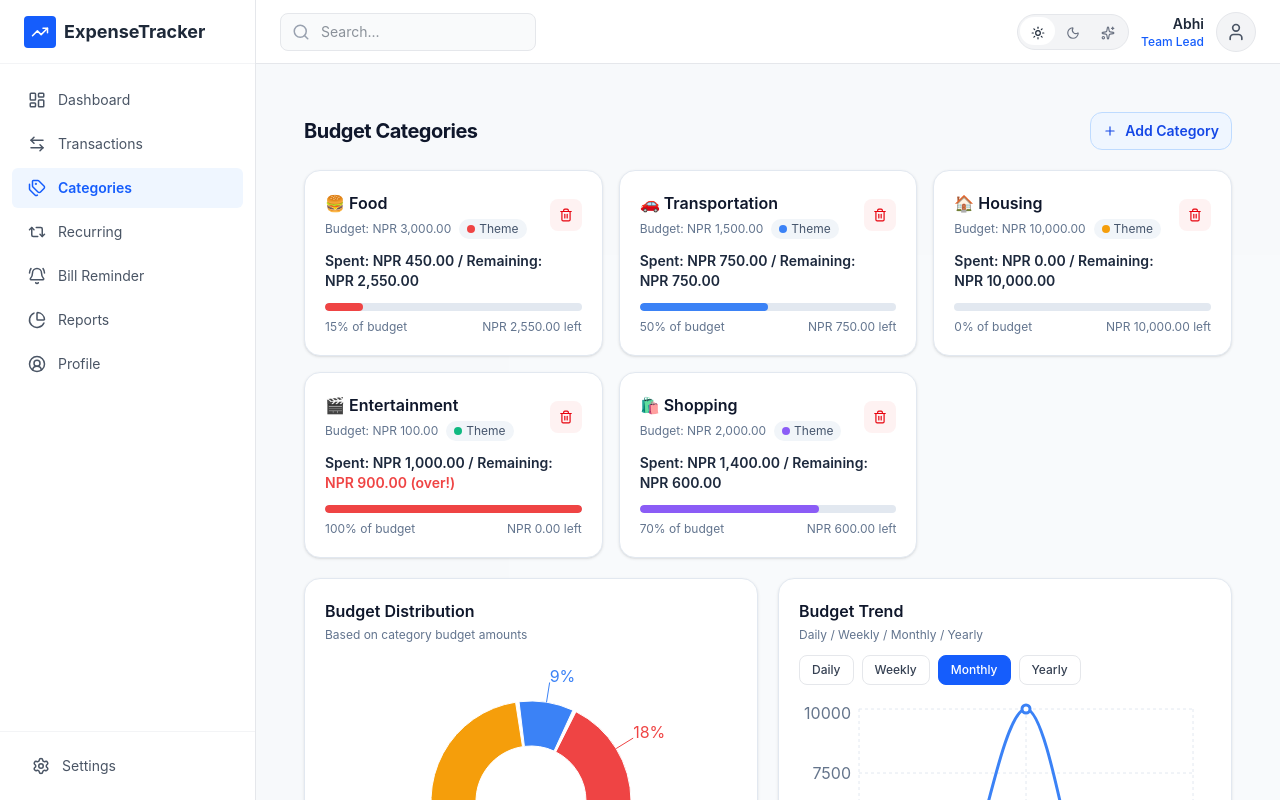
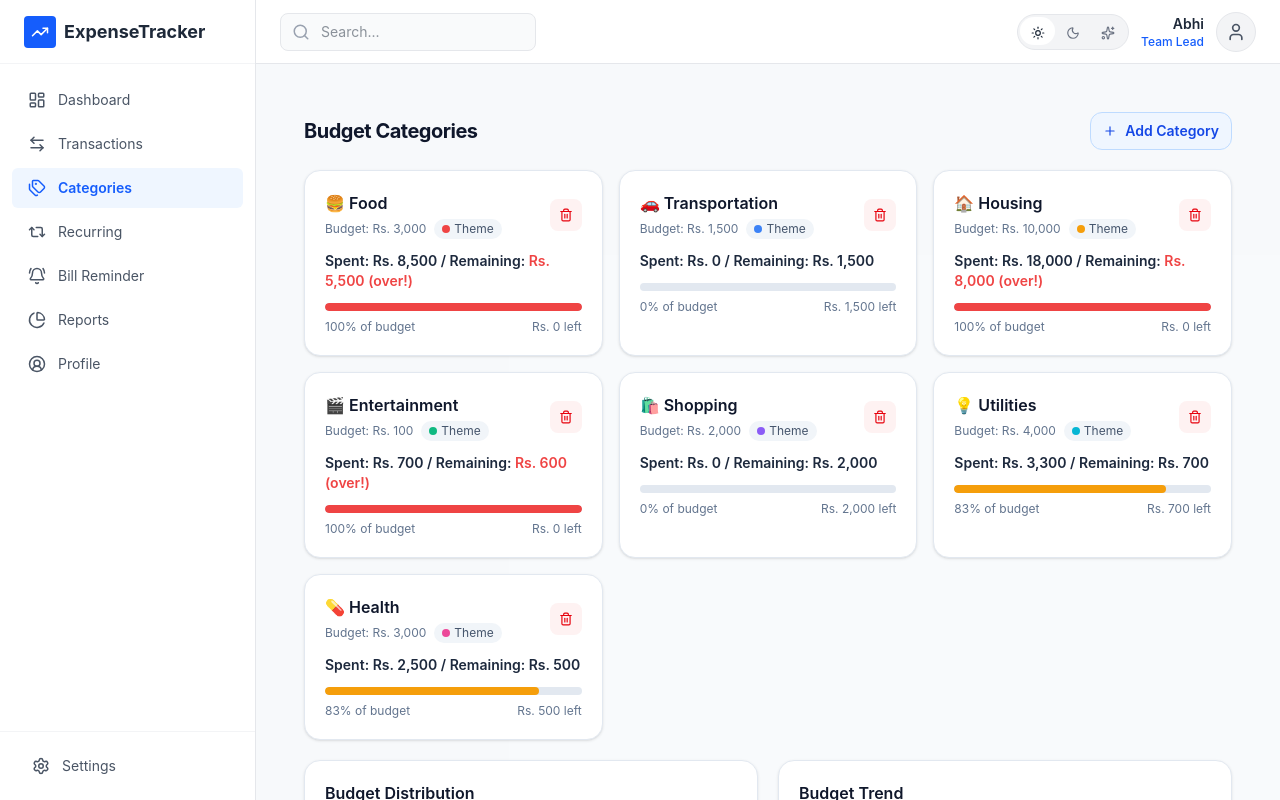
Before and after one commit to ProAbhi12/Expense-Tracker-B, a React (Vite) app: page /categories in a window 1280 px wide. Built offline with nearby package versions, Linux system fonts and the light colour scheme.

Commit message:
UpdatedWhole

```diff
--- a/src/context/AppContext.jsx
+++ b/src/context/AppContext.jsx
@@ -1,6 +1,7 @@
 import React, { createContext,useCallback, useContext,
     useMemo, useState } from 'react';
 import categoryData from '../dummyData/categoryData.json';
+import transactionsData from '../dummyData/transactions.json';
 
 const uuidv4 = () => {
   if (typeof crypto !== "undefined" && typeof crypto.randomUUID === "function") {
@@ -25,10 +26,13 @@ const initialBudgets = categoryData.initialBudgets.map((item) => ({
   id: uuidv4(),
 }));
 
-const initialTransactions = categoryData.initialTransactions.map((item) => ({
-  ...item,
-  id: uuidv4(),
-}));
+const initialTransactions = transactionsData
+  .filter(item => String(item.type).toUpperCase() === 'EXPENSE')
+  .map((item) => ({
+    category: item.category,
+    amount: item.amount,
+    id: uuidv4(),
+  }));
 
 export const AppProvider = ({ children }) => {
   const [budgets, setBudgets] = useState(initialBudgets);
--- a/src/context/ThemeContext.jsx
+++ b/src/context/ThemeContext.jsx
@@ -2,18 +2,34 @@ import { createContext, useContext, useState, useEffect } from "react";
 
 const ThemeContext = createContext();
 
+const getStoredTheme = () => {
+  if (typeof window === "undefined") return "light";
+
+  const saved = localStorage.getItem("theme");
+  return saved === "light" || saved === "dark" || saved === "gradient" ? saved : "light";
+};
+
 export function ThemeProvider({ children }) {
-  const [theme, setTheme] = useState("light"); // "light", "dark", "gradient"
-
-  useEffect(() => {
-    const saved = localStorage.getItem("theme");
-    if (saved) setTheme(saved);
-  }, []);
+  const [theme, setTheme] = useState(getStoredTheme); // "light", "dark", "gradient"
 
   useEffect(() => {
     document.body.className = theme;
     localStorage.setItem("theme", theme);
   }, [theme]);
+
+  useEffect(() => {
+    const handleStorageChange = (event) => {
+      if (event.key !== "theme") return;
+
+      const nextTheme = event.newValue;
+      if (nextTheme === "light" || nextTheme === "dark" || nextTheme === "gradient") {
+        setTheme(nextTheme);
+      }
+    };
+
+    window.addEventListener("storage", handleStorageChange);
+    return () => window.removeEventListener("storage", handleStorageChange);
+  }, []);
 
   const toggleTheme = () => {
     setTheme((prev) => {
--- a/src/dummyData/categoryData.json
+++ b/src/dummyData/categoryData.json
@@ -21,12 +21,16 @@
     { "category": "Transportation", "budget": 1500, "color": "#3b82f6" },
     { "category": "Housing", "budget": 10000, "color": "#f59e0b" },
     { "category": "Entertainment", "budget": 100, "color": "#10b981" },
-    { "category": "Shopping", "budget": 2000, "color": "#8b5cf6" }
+    { "category": "Shopping", "budget": 2000, "color": "#8b5cf6" },
+    { "category": "Utilities", "budget": 4000, "color": "#06b6d4" },
+    { "category": "Health", "budget": 3000, "color": "#ec4899" }
   ],
   "initialTransactions": [
-    { "category": "Food", "amount": "450" },
-    { "category": "Transportation", "amount": "750" },
-    { "category": "Entertainment", "amount": "1000" },
-    { "category": "Shopping", "amount": "1400" }
+    { "category": "Food", "amount": "8500" },
+    { "category": "Utilities", "amount": "1200" },
+    { "category": "Utilities", "amount": "2100" },
+    { "category": "Health", "amount": "2500" },
+    { "category": "Entertainment", "amount": "700" },
+    { "category": "Housing", "amount": "18000" }
   ]
 }
--- a/src/pages/Category.jsx
+++ b/src/pages/Category.jsx
@@ -8,6 +8,8 @@ import {
   Tooltip,
   Legend,
   ResponsiveContainer,
+  BarChart,
+  Bar,
   LineChart,
   Line,
   XAxis,
@@ -25,11 +27,9 @@ const COLOR_SWATCHES = categoryData.colorSwatches;
 const COLORS = COLOR_SWATCHES;
 const renderPercentLabel = ({ percent }) => `${(percent * 100).toFixed(0)}%`;
 const trendMultipliers = categoryData.trendMultipliers;
-const formatNPR = amount => new Intl.NumberFormat('en-NP', {
-  style: 'currency',
-  currency: 'NPR',
+const formatRs = amount => `Rs. ${new Intl.NumberFormat('en-NP', {
   maximumFractionDigits: 2,
-}).format(amount);
+}).format(amount)}`;
 const parseAmountInput = value => {
   const sanitized = value.replace(/,/g, '').trim();
   const parsed = Number(sanitized);
@@ -131,7 +131,7 @@ const AddBudgetModal = ({ onClose, gradient }) => {
 
         <div className="mb-4">
           <div>
-            <label className={`mb-2 block text-sm font-medium ${gradient ? "text-purple-200" : dark ? "text-slate-400" : "text-slate-600"}`}>Budget Amount (NRP)</label>
+            <label className={`mb-2 block text-sm font-medium ${gradient ? "text-purple-200" : dark ? "text-slate-400" : "text-slate-600"}`}>Budget Amount (Rs.)</label>
             <input
               name="budget"
               type="text"
@@ -211,7 +211,7 @@ const BudgetCard = ({ budget, gradient }) => {
         <div>
           <h3 className={`text-base font-semibold ${gradient ? "text-white" : dark ? "text-slate-100" : "text-slate-900"}`}>{icon} {budget.category}</h3>
           <div className={`mt-1 flex items-center gap-2 text-xs ${gradient ? "text-purple-300" : dark ? "text-slate-400" : "text-slate-500"}`}>
-            <span>Budget: {formatNPR(budget.budget)}</span>
+            <span>Budget: {formatRs(budget.budget)}</span>
             <span className="inline-flex items-center gap-1 rounded-full bg-slate-100 px-2 py-0.5 text-slate-600">
               <span className="h-2 w-2 rounded-full" style={{ background: budget.color }} />
               Theme
@@ -224,9 +224,9 @@ const BudgetCard = ({ budget, gradient }) => {
       </div>
 
       <div className={`mb-3 text-sm font-semibold ${gradient ? "text-white" : dark ? "text-slate-100" : "text-slate-800"}`}>
-        Spent: {formatNPR(spent)} / Remaining:{' '}
+        Spent: {formatRs(spent)} / Remaining:{' '}
         <span style={{ color: over ? '#ef4444' : 'inherit' }}>
-          {formatNPR(Math.abs(remaining))}{over ? ' (over!)' : ''}
+          {formatRs(Math.abs(remaining))}{over ? ' (over!)' : ''}
         </span>
       </div>
 
@@ -242,7 +242,7 @@ const BudgetCard = ({ budget, gradient }) => {
 
       <div className={`flex justify-between gap-2 text-xs ${gradient ? "text-purple-300" : dark ? "text-slate-400" : "text-slate-500"}`}>
         <span>{Math.round(pct)}% of budget</span>
-        <span>{formatNPR(Math.max(remaining, 0))} left</span>
+        <span>{formatRs(Math.max(remaining, 0))} left</span>
       </div>
     </div>
   );
@@ -302,8 +302,13 @@ const Budgets = () => {
                     <Cell key={`budget-cell-${index}`} fill={entry.color || COLORS[index % COLORS.length]} />
                   ))}
                 </Pie>
-                <Tooltip formatter={(value, name) => [`$${Number(value).toFixed(2)}`, name]} />
-                <Legend wrapperStyle={{ fontSize: '12px' }} />
+                <Tooltip formatter={(value, name) => [`Rs. ${Number(value).toFixed(2)}`, name]} />
+                <Legend
+                  layout="vertical"
+                  verticalAlign="middle"
+                  align="right"
+                  wrapperStyle={{ fontSize: '12px' }}
+                />
               </PieChart>
             </ResponsiveContainer>
           </div>
@@ -344,12 +349,34 @@ const Budgets = () => {
                 <CartesianGrid strokeDasharray="3 3" stroke={gridStroke} />
                 <XAxis dataKey="label" stroke={axisStroke} tickLine={false} axisLine={false} />
                 <YAxis stroke={axisStroke} tickLine={false} axisLine={false} />
-                <Tooltip formatter={(value) => [`$${Number(value).toFixed(2)}`, 'Budget']} />
+                <Tooltip formatter={(value) => [`Rs. ${Number(value).toFixed(2)}`, 'Budget']} />
                 <Legend wrapperStyle={{ fontSize: '12px' }} />
                 <Line type="monotone" dataKey="value" name="Budget" stroke="#3b82f6" strokeWidth={3} dot={{ r: 4 }} activeDot={{ r: 6 }} />
               </LineChart>
             </ResponsiveContainer>
           </div>
+        </div>
+      </div>
+
+      <div className={`w-full lg:w-1/2 mx-auto rounded-2xl border p-5 ${gradient ? "border-purple-700/40 bg-slate-900/40" : dark ? "border-slate-700 bg-slate-900 shadow-[0_8px_24px_rgba(148,163,184,0.12)]" : "border-slate-200 bg-white shadow-sm"}`}>
+        <h3 className={`mb-1 text-base font-semibold ${gradient ? "text-white" : dark ? "text-slate-100" : "text-slate-900"}`}>Budget Bar Graph</h3>
+        <p className={`mb-4 text-xs ${gradient ? "text-purple-200" : dark ? "text-slate-400" : "text-slate-500"}`}>Budget values across categories</p>
+
+        <div style={{ width: '100%', height: 320 }}>
+          <ResponsiveContainer>
+            <BarChart data={budgetChartData} margin={{ top: 8, right: 18, left: 0, bottom: 8 }}>
+              <CartesianGrid strokeDasharray="3 3" stroke={gridStroke} />
+              <XAxis dataKey="name" stroke={axisStroke} tickLine={false} axisLine={false} />
+              <YAxis stroke={axisStroke} tickLine={false} axisLine={false} />
+              <Tooltip formatter={(value) => [`Rs. ${Number(value).toFixed(2)}`, 'Budget']} />
+              <Legend wrapperStyle={{ fontSize: '12px' }} />
+              <Bar dataKey="value" name="Budget" radius={[8, 8, 0, 0]}>
+                {budgetChartData.map((entry, index) => (
+                  <Cell key={`bar-cell-${index}`} fill={entry.color || COLORS[index % COLORS.length]} />
+                ))}
+              </Bar>
+            </BarChart>
+          </ResponsiveContainer>
         </div>
       </div>
 
--- a/src/pages/Dashboard.jsx
+++ b/src/pages/Dashboard.jsx
@@ -318,7 +318,12 @@ const Dashboard = () => {
                   <Cell fill="#ef4444" />
                 </Pie>
                 <Tooltip formatter={(value) => formatCurrency(value)} />
-                <Legend wrapperStyle={{ fontSize: "12px" }} />
+                <Legend
+                  layout="vertical"
+                  verticalAlign="middle"
+                  align="right"
+                  wrapperStyle={{ fontSize: "12px" }}
+                />
               </PieChart>
             </ResponsiveContainer>
           </div>
```
